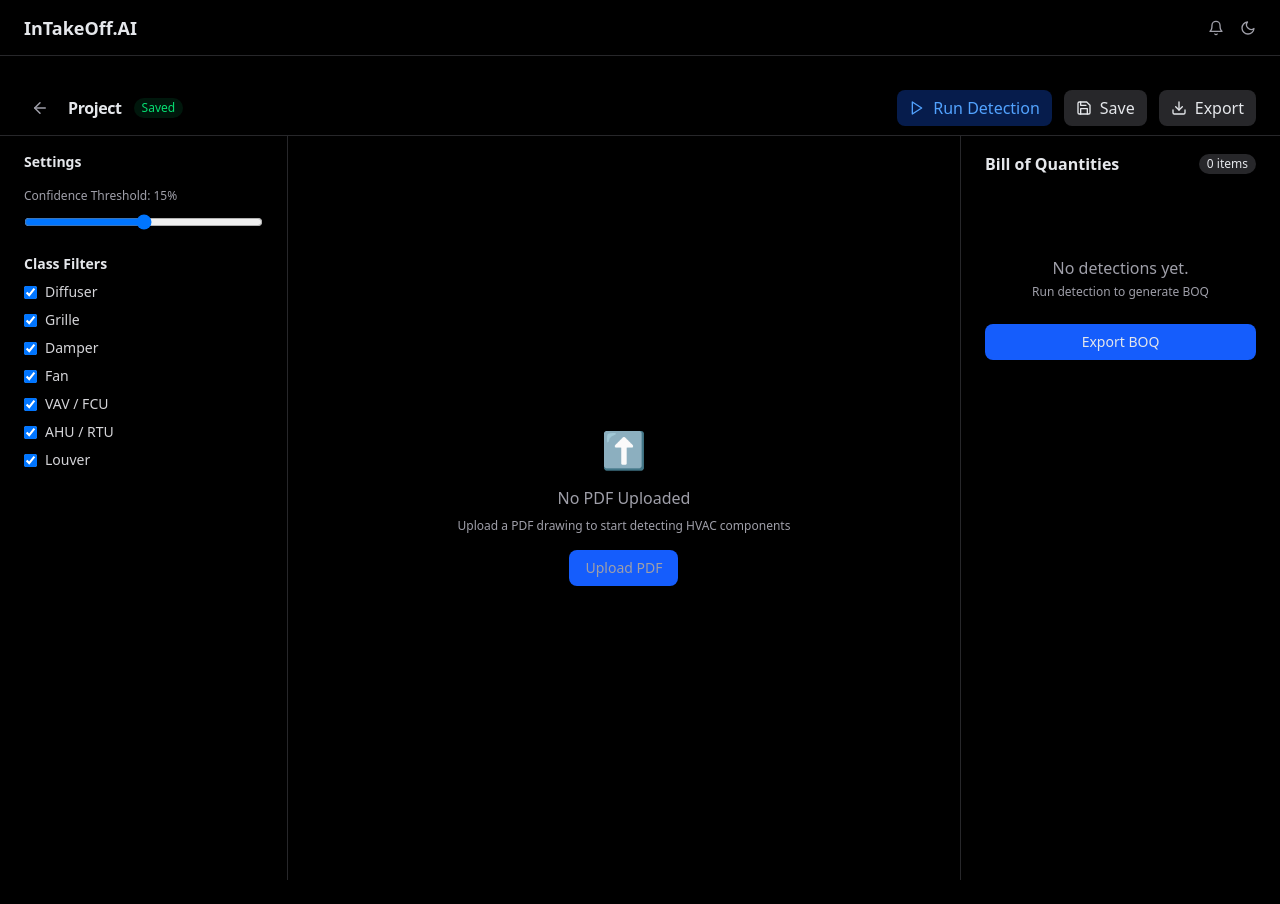
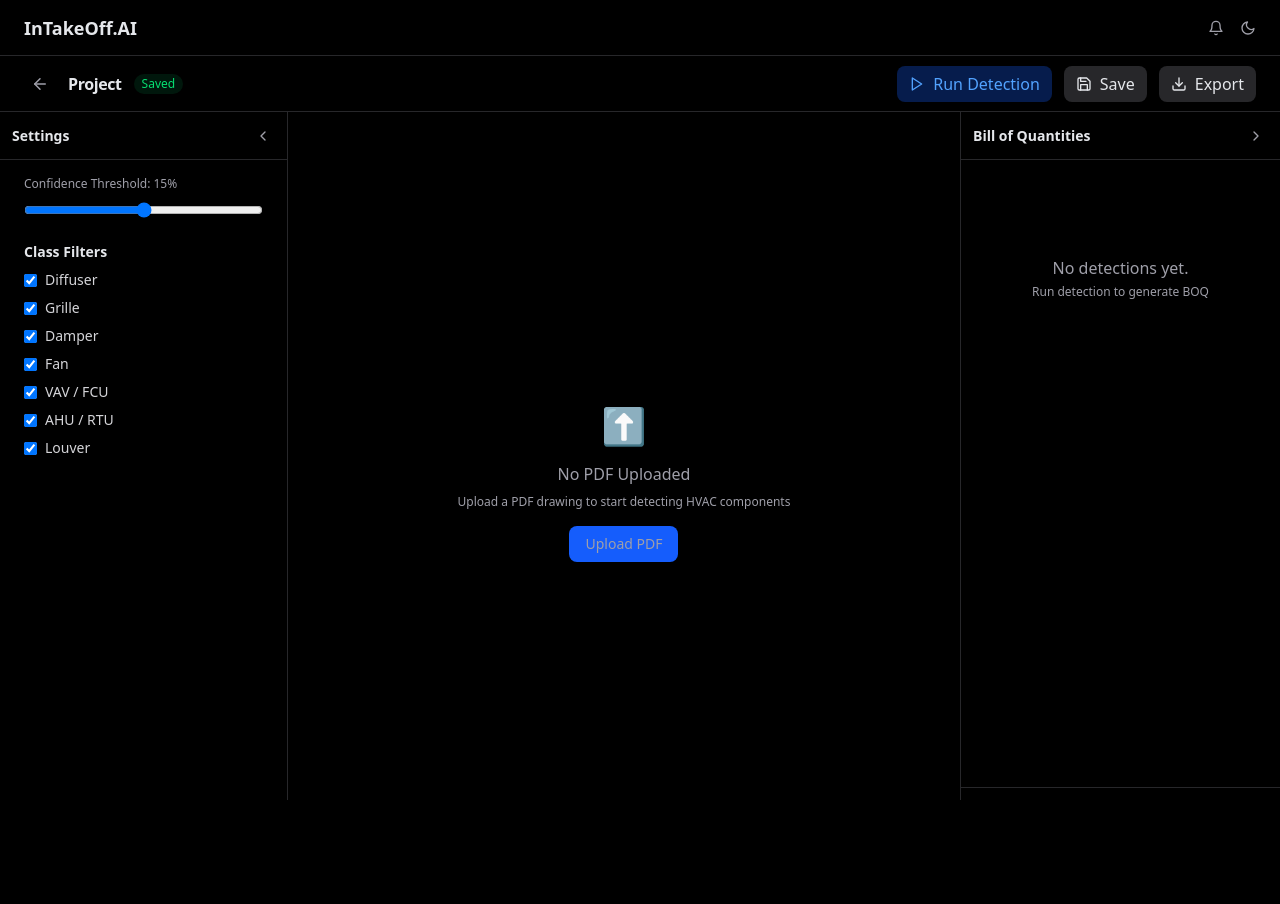
Before and after one commit to SakthisreeRaja/In-TakeOff_AI, a React (Vite) app in the folder Frontend/: page /projects/1 in a window 1280 px wide. After the commit the page ends 800 px from the top, so only its background shows below. Built offline with nearby package versions, Linux system fonts and the light colour scheme.

Commit message:
stopped the vw,vh

```diff
--- a/Frontend/src/components/editor/EditorBOQ.jsx
+++ b/Frontend/src/components/editor/EditorBOQ.jsx
@@ -1,25 +1,39 @@
+import { FiChevronLeft, FiChevronRight } from "react-icons/fi"
+import { useState } from "react"
+
 export default function EditorBOQ() {
+  const [open, setOpen] = useState(true)
+
   return (
-    <div className="w-80 border-l border-zinc-800 px-6 py-4">
-      <div className="flex items-center justify-between mb-4">
-        <h3 className="font-semibold">
-          Bill of Quantities
-        </h3>
-        <span className="text-xs bg-zinc-800 px-2 py-0.5 rounded-full">
-          0 items
-        </span>
+    <div className={`border-l border-zinc-800 flex flex-col transition-all duration-300 ${open ? "w-80" : "w-12"}`}>
+      <div className="h-12 flex items-center justify-between px-3 border-b border-zinc-800">
+        {open && <span className="text-sm font-semibold">Bill of Quantities</span>}
+        <button
+          onClick={() => setOpen(v => !v)}
+          className="p-1 text-zinc-400 hover:text-white hover:bg-zinc-800 rounded"
+        >
+          {open ? <FiChevronRight /> : <FiChevronLeft />}
+        </button>
       </div>
 
+      {open && (
+        <>
+          <div className="flex-1 overflow-y-auto px-6 py-4">
             <div className="text-center text-zinc-400 mt-20">
               <p>No detections yet.</p>
               <p className="text-xs mt-1">
                 Run detection to generate BOQ
               </p>
             </div>
+          </div>
 
-      <button className="w-full mt-6 bg-blue-600 py-2 rounded-lg text-sm">
+          <div className="border-t border-zinc-800 px-6 py-4">
+            <button className="w-full bg-blue-600 py-2 rounded-lg text-sm">
               Export BOQ
             </button>
           </div>
+        </>
+      )}
+    </div>
   )
 }
--- a/Frontend/src/components/editor/EditorSettings.jsx
+++ b/Frontend/src/components/editor/EditorSettings.jsx
@@ -1,4 +1,9 @@
+import { FiChevronLeft, FiChevronRight } from "react-icons/fi"
+import { useState } from "react"
+
 export default function EditorSettings({ filters, setFilters }) {
+  const [open, setOpen] = useState(true)
+
   const classes = [
     "Diffuser",
     "Grille",
@@ -17,11 +22,19 @@ export default function EditorSettings({ filters, setFilters }) {
   }
 
   return (
-    <div className="w-72 border-r border-zinc-800 px-6 py-4 overflow-y-auto">
-      <h3 className="text-sm font-semibold mb-4">
-        Settings
-      </h3>
+    <div className={`border-r border-zinc-800 flex flex-col transition-all duration-300 ${open ? "w-72" : "w-12"}`}>
+      <div className="h-12 flex items-center justify-between px-3 border-b border-zinc-800">
+        {open && <span className="text-sm font-semibold">Settings</span>}
+        <button
+          onClick={() => setOpen(v => !v)}
+          className="p-1 text-zinc-400 hover:text-white hover:bg-zinc-800 rounded"
+        >
+          {open ? <FiChevronLeft /> : <FiChevronRight />}
+        </button>
+      </div>
 
+      {open && (
+        <div className="flex-1 overflow-y-auto px-6 py-4">
           <p className="text-xs text-zinc-400 mb-2">
             Confidence Threshold: 15%
           </p>
@@ -44,5 +57,7 @@ export default function EditorSettings({ filters, setFilters }) {
             ))}
           </div>
         </div>
+      )}
+    </div>
   )
 }
--- a/Frontend/src/components/layout/Layout.jsx
+++ b/Frontend/src/components/layout/Layout.jsx
@@ -12,31 +12,26 @@ export default function Layout({ children }) {
 
   const [sidebarOpen, setSidebarOpen] = useState(true)
 
-  const marginLeft = isEditor
-    ? "ml-0"
-    : sidebarOpen
-    ? "ml-64"
-    : "ml-16"
-
   return (
-    <div className="min-h-screen bg-black">
+    <div className="h-screen overflow-hidden bg-black flex">
       {!isEditor && (
-        <Sidebar
-          open={sidebarOpen}
-          onToggle={() => setSidebarOpen(v => !v)}
-        />
+        <div className={`transition-all duration-300 ${sidebarOpen ? "w-64" : "w-16"} flex-none`}>
+          <Sidebar
+            open={sidebarOpen}
+            onToggle={() => setSidebarOpen(v => !v)}
+          />
+        </div>
       )}
 
-      <div
-        className={`min-h-screen flex flex-col transition-all duration-300 ${marginLeft}`}
-      >
+      <div className="flex-1 flex flex-col overflow-hidden min-w-0">
         <Topbar />
+
         <main
-          className={`flex-1 min-h-0 py-6 ${
-            isEditor ? "" : "px-6"
-          }`}
+          className={`flex flex-1 min-h-0 overflow-hidden ${isEditor ? "" : "px-6 py-6"}`}
         >
-          {children}
+          <div className="w-full flex-1 flex flex-col min-h-0 min-w-0">
+            {children}
+          </div>
         </main>
       </div>
     </div>
--- a/Frontend/src/pages/Projects.jsx
+++ b/Frontend/src/pages/Projects.jsx
@@ -19,14 +19,20 @@ export default function Projects({ projects }) {
   }
 
   return (
-    <div>
+    <div className="flex flex-col flex-1 min-h-0 min-w-0 w-full">
       <ProjectsHeader
         search={search}
         setSearch={setSearch}
         status={status}
         setStatus={setStatus}
       />
-      <ProjectsGrid projects={filtered} onOpen={handleOpen} />
+
+      <div className="flex-1 min-h-0 overflow-y-auto scrollbar-hide w-full">
+        <ProjectsGrid
+          projects={filtered}
+          onOpen={handleOpen}
+        />
+      </div>
     </div>
   )
 }
--- a/Frontend/src/tailwind.css
+++ b/Frontend/src/tailwind.css
@@ -1,7 +1,10 @@
 @import "tailwindcss";
 
-html, body {
+html,
+body,
+#root {
   height: 100%;
+  overflow: hidden;
 }
 
 body {
@@ -9,9 +12,11 @@ body {
   color: #e5e7eb;
   font-family: ui-sans-serif, system-ui, sans-serif;
 }
+
 .scrollbar-hide::-webkit-scrollbar {
   display: none;
 }
+
 .scrollbar-hide {
   -ms-overflow-style: none;
   scrollbar-width: none;
```
Lines whose indentation alone changed are shown as unchanged.
